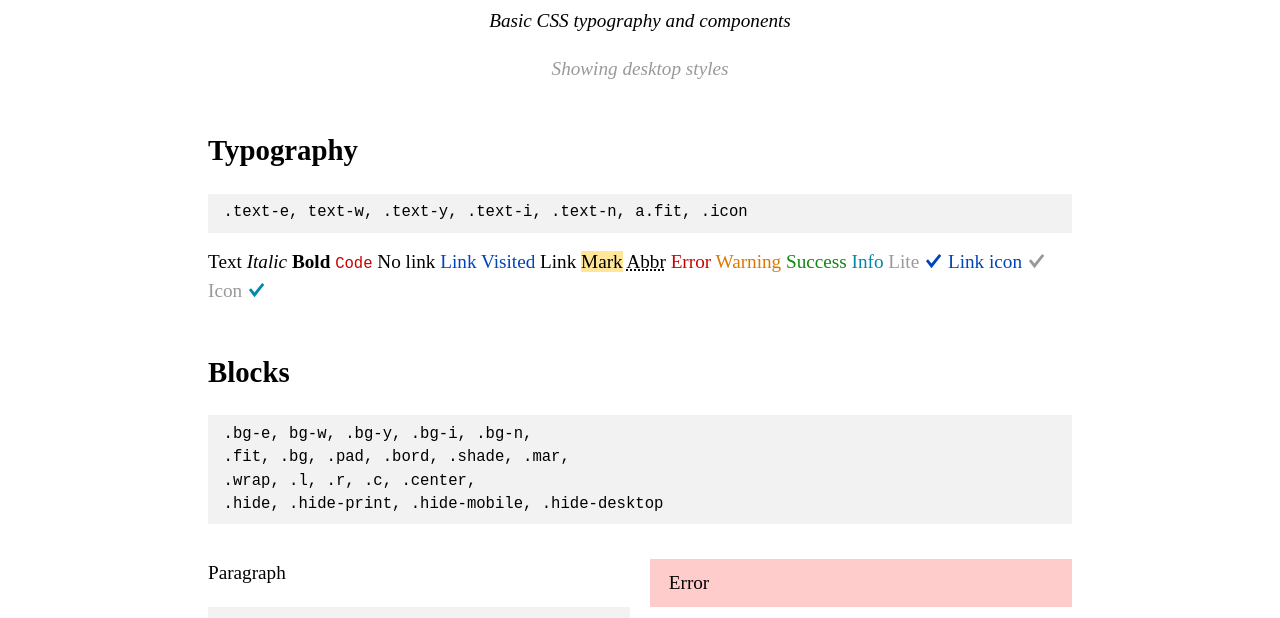
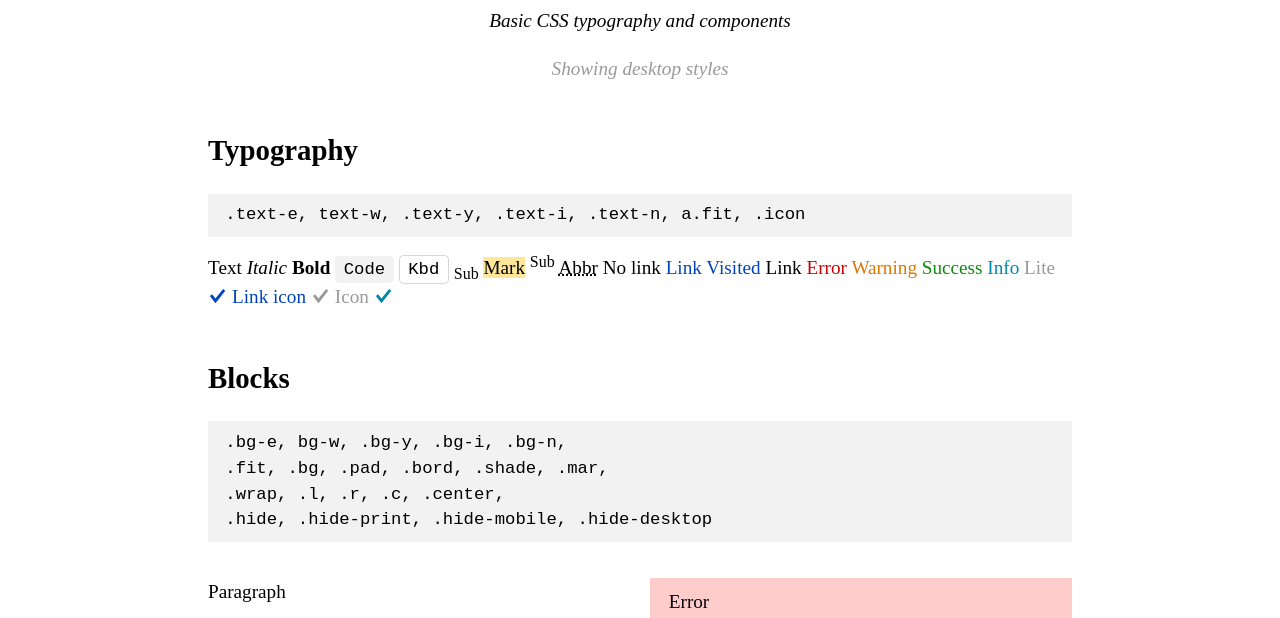
Before and after one commit to vvvkor/enuff, a website: page index.html in a window 1280 px wide. Shown: the part 153-771 px from the top of the page. Drawn offline with Linux system fonts and the light colour scheme.

Commit message:
tune monospace font size and sub/sup line-height; styling of kbd and code

```diff
--- a/index.html
+++ b/index.html
@@ -4,6 +4,7 @@
     <title>enuff.css</title>
     <meta charset="utf-8">
     <meta name="viewport" content="width=device-width, initial-scale=1">
+    <!--link rel="stylesheet" href="src/enuff.css"-->
     <link rel="stylesheet" href="dist/enuff.min.css">
   </head>
   <body class="pad">
@@ -60,12 +61,15 @@
 		<i>Italic</i>
 		<b>Bold</b>
 		<code>Code</code>
+		<kbd>Kbd</kbd>
+		<sub>Sub</sub>
+		<mark>Mark</mark>
+		<sup>Sub</sup>
+		<abbr title="Title">Abbr</abbr>
 		<a>No link</a>
 		<a href="#x">Link</a>
 		<a href="index.html">Visited</a>
 		<a href="#x" class="fit">Link</a>
-		<mark>Mark</mark>
-		<abbr title="Title">Abbr</abbr>
 		<span class="text-e">Error</span>
 		<span class="text-w">Warning</span>
 		<span class="text-y">Success</span>
--- a/package.json
+++ b/package.json
@@ -1,6 +1,6 @@
 {
   "name": "enuff",
-  "version": "0.0.12",
+  "version": "0.1.0",
   "description": "Basic CSS typography and components",
   "main": "dist/enuff.css",
   "directories": {
--- a/src/enuff.css
+++ b/src/enuff.css
@@ -32,7 +32,7 @@ excluded: .act? .close .back
 /* theme */
 :root{
 --font: "PT Serif", serif;
---font-mono: monospace;
+--font-mono: "PT Mono", monospace;
 --text: #000;
 --bg: #fff;
 --bg-pane: rgba(0,0,0,.05);
@@ -113,9 +113,14 @@ button::-moz-focus-inner, [type="submit"]::-moz-focus-inner{border:none;}
 
 /* typography */
 body{font:120%/1.5 var(--font);background-color:var(--bg);color:var(--text);}
-pre, code{font-family:var(--font-mono);white-space:pre-wrap;}
+pre, code{white-space:pre-wrap;}
+pre,code,kbd,samp{font-family:var(--font-mono),monospace;font-size:90%;} /* normalize */
 pre{overflow:auto;max-height:80vh;}
-pre code{color:inherit;}
+	code,kbd{padding:var(--gap-xs) var(--gap-s);}
+	pre code{padding:0;font-size:100%;/* color:inherit; */}
+	code,kbd{border-radius:var(--gap-xs);}
+	kbd{border:var(--border);}
+	sub,sup{line-height:0em;} /* normalize line height */
 blockquote{border-left:var(--gap-s) solid var(--bg-pane);padding-left:var(--gap-n);}
 blockquote,caption,figcaption{font-style:italic;}
 hr,fieldset{border:var(--border);}
@@ -206,7 +211,8 @@ button,[type="submit"],.btn{padding:var(--gaps-s);border-color:transparent;borde
 .roll{overflow-x:auto;}
 .fit, table.fit>*>tr>*{background:none;padding:0;margin:0;border:none;box-shadow:none;text-decoration:none;color:currentColor;list-style:none;}
 	img.fit{display:block;}
-.bg,pre{background-color:var(--bg-pane);}
+.bg,pre,code{background-color:var(--bg-pane);}
+	pre code{background:none;}
 .pad:not(table),pre,fieldset, table.pad>*>tr>*{padding:var(--gaps-n);}
 	.dlg.pad{padding:var(--gap-n);}
 .mar,ul,ol,dl,blockquote,pre,hr,p,figure{margin:var(--gap-n) 0;}
@@ -223,7 +229,7 @@ button,[type="submit"],.btn{padding:var(--gaps-s);border-color:transparent;borde
 .text-i[class]{color:var(--text-info);}
 .text-y[class]{color:var(--text-success);}
 .text-w[class]{color:var(--text-warning);}
-.text-e[class],code{color:var(--text-danger);}
+.text-e[class]/*,code*/{color:var(--text-danger);}
 .bg-n[class]{background-color:var(--bg-lite);}
 .bg-i[class]{background-color:var(--bg-info);}
 .bg-y[class]{background-color:var(--bg-success);}
```
Also changed, not shown: dist/enuff.css, dist/enuff.min.css, 1 other file.
